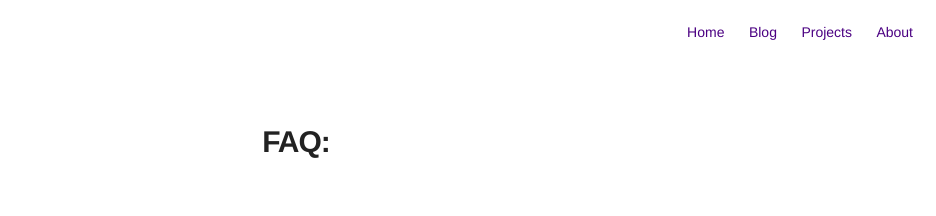
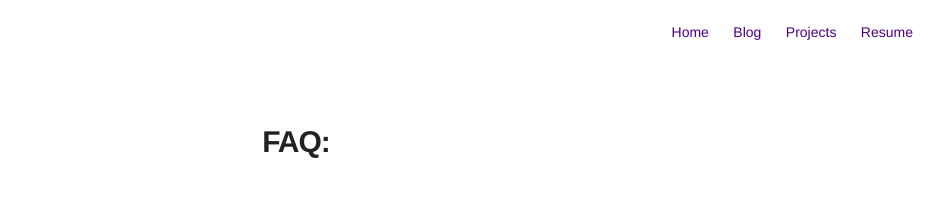
Before and after one commit to ktbernoulli/ktbernoulli.github.io, a Jekyll site: the page built from FAQ.md, in a window 1280 px wide. Shown: the top 216 px of the page, without its empty margins (344-1280 px from the left). Built offline with Jekyll 4.4.1, drawn with Linux system fonts in a browser that asks for light colours; our own code applies the rules of GitHub Pages for plain Markdown files.

Commit message:
Added Resume as an option.
wynaut

```diff
--- a/_includes/nav.html
+++ b/_includes/nav.html
@@ -25,7 +25,7 @@
         {% if site.about == true %}
             {% if page.title != "About" %}
                 <li class="item">
-                    <a class="link" href="{{ site.url }}/about">About</a>
+                    <a class="link" href="{{ site.url }}/resume">Resume</a>
                 </li>
             {% endif %}
         {% endif %}
```
